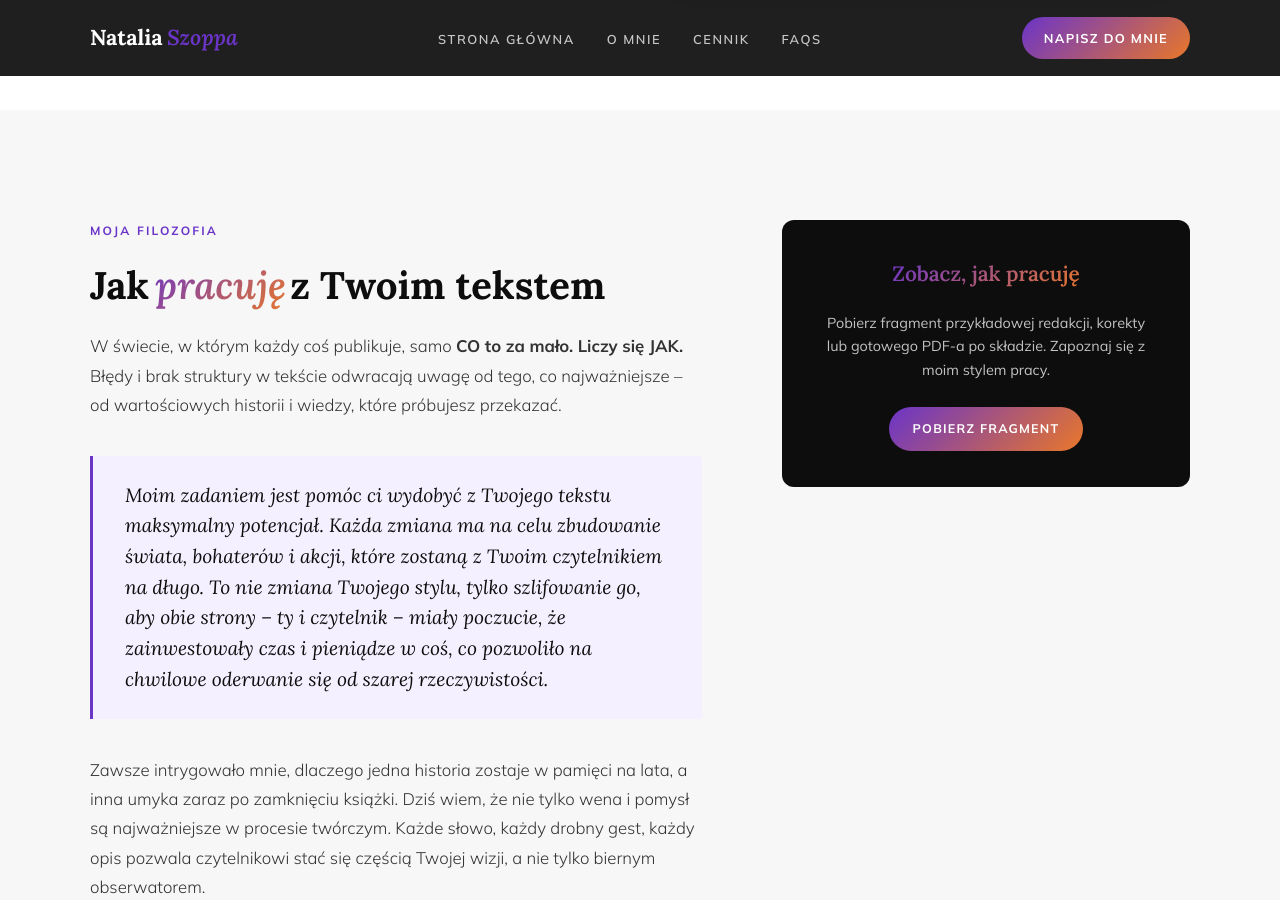
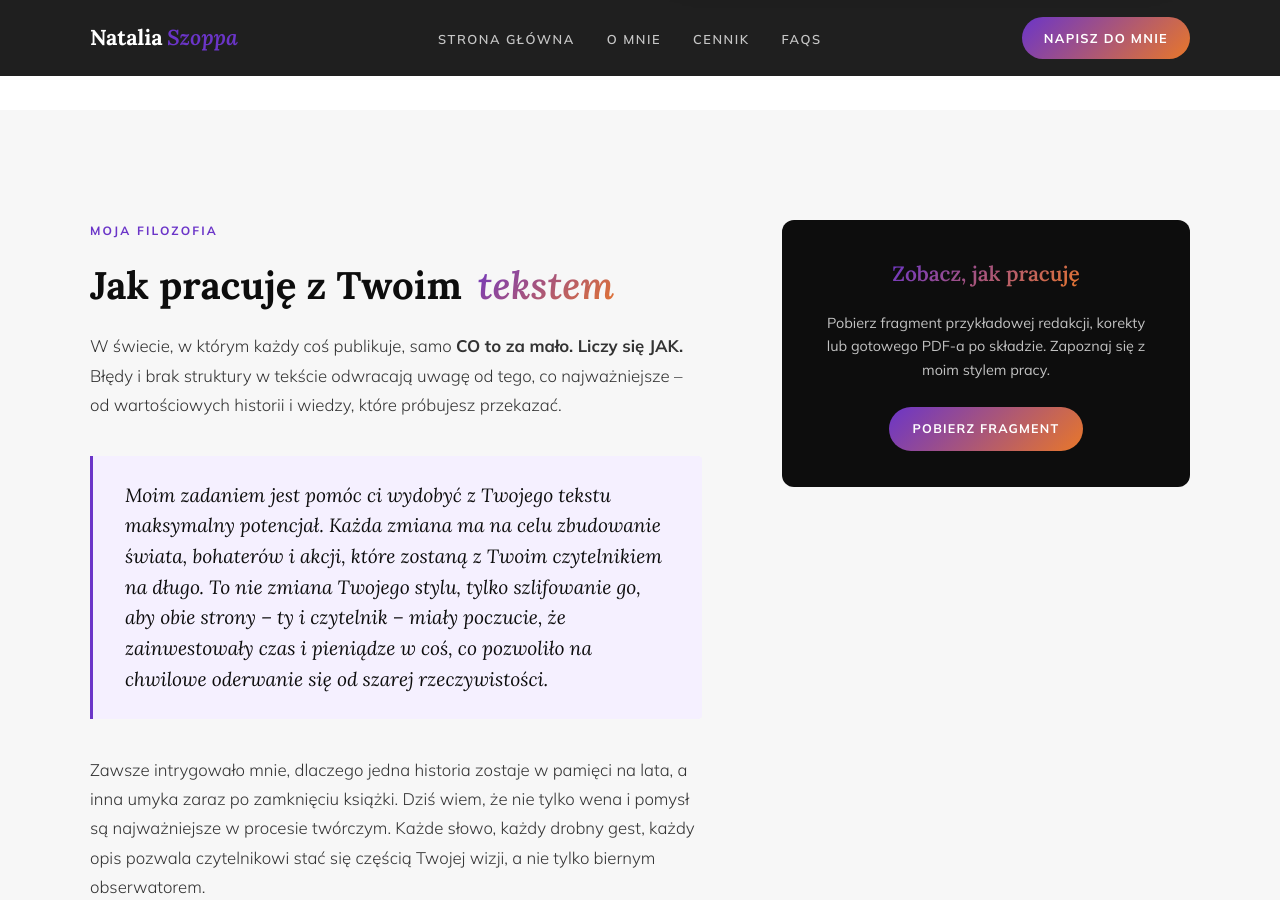
Before and after one commit to Bonnie00726/nataliaszoppa, a Jekyll site: the page built from index.html, in a window 1280 px wide and 900 px high, scrolled down 5036 px. Built offline with Jekyll 4.4.1, drawn with Linux system fonts in a browser that asks for light colours.

Commit message:
Update index.html

```diff
--- a/index.html
+++ b/index.html
@@ -328,7 +328,7 @@
 <section class="section" id="uslugi" style="background: var(--paper-warm, #fdfbf7);">
     <div class="container">
         <div class="eyebrow reveal" style="text-align: center;">Moja oferta</div>
-        <h2 class="section-h2 reveal delay-1" style="text-align: center;">Wybierz usługę dla <em>siebie</em></h2>
+        <h2 class="section-h2 reveal delay-1" style="text-align: center;">Wybierz usługę dla<em>siebie</em></h2>
 
         <div class="services-grid-3 reveal delay-2">
             <!-- 1. REDAKCJA -->
@@ -399,7 +399,7 @@
         <div class="mission-wrap">
             <div class="mission-text reveal">
                 <div class="eyebrow">Moja filozofia</div>
-                <h2 class="section-h2">Jak<em>pracuję</em>z Twoim tekstem</h2>
+                <h2 class="section-h2">Jak pracuję z Twoim <em>tekstem</em></h2>
                 <p>W świecie, w którym każdy coś publikuje, samo <b>CO to za mało. Liczy się JAK.</b> Błędy i brak struktury w tekście odwracają uwagę od tego, co najważniejsze – od wartościowych historii i wiedzy, które próbujesz przekazać.</p>
                 <div class="blockquote">
                     <p>Moim zadaniem jest pomóc ci wydobyć z Twojego tekstu maksymalny potencjał. Każda zmiana ma na celu zbudowanie świata, bohaterów i akcji, które zostaną z Twoim czytelnikiem na długo. To nie zmiana Twojego stylu, tylko szlifowanie go, aby obie strony – ty i czytelnik – miały poczucie, że zainwestowały czas i pieniądze w coś, co pozwoliło na chwilowe oderwanie się od szarej rzeczywistości.
@@ -425,7 +425,7 @@
 <section class="section" id="opinie">
     <div class="container">
         <div class="eyebrow reveal">Opinie</div>
-        <h2 class="section-h2 reveal delay-1">Co mówią <em>twórcy</em>?</h2>
+        <h2 class="section-h2 reveal delay-1">Co mówią<em>twórcy</em>?</h2>
 
         <div class="reviews-desc reveal delay-2">
             <p>Od lat współpracuję z wydawnictwami. Moje nazwisko znajdziesz w stopkach redakcyjnych dziesiątek książek.</p>
```
